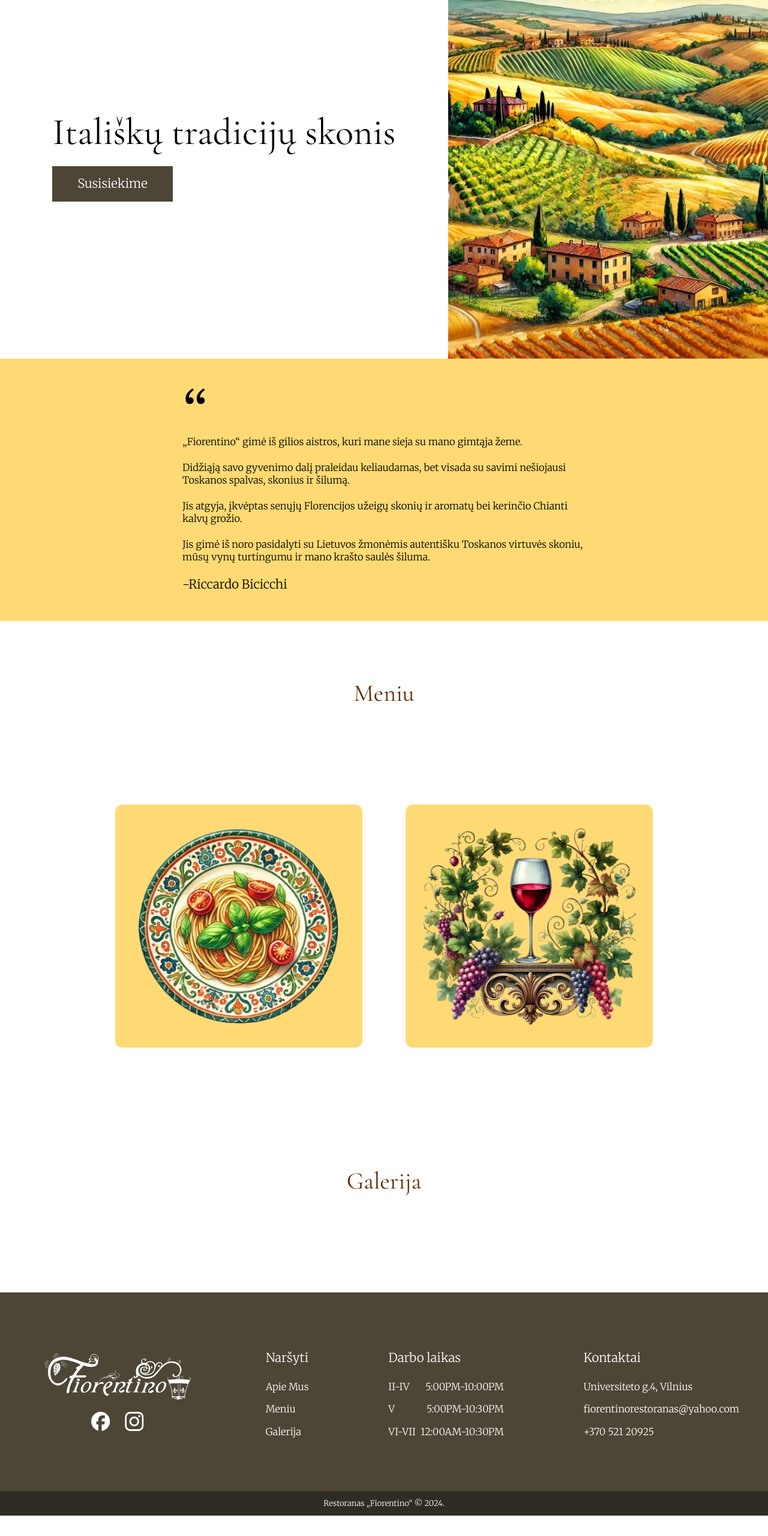
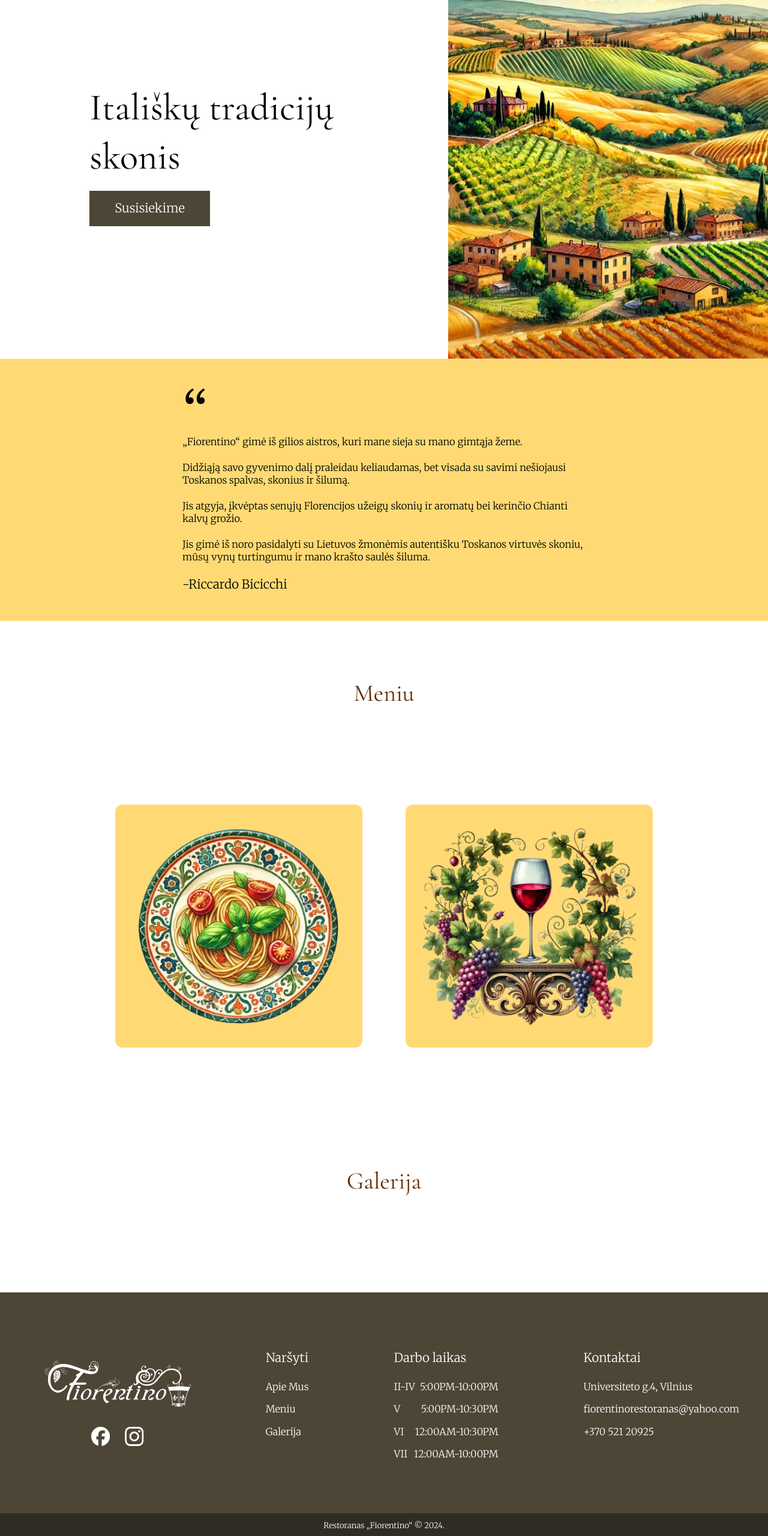
Before and after one commit to DanieliusRyliskis/Fiorentino, an Astro site: page / in a window 1280 px wide. Shown: the part 200-2760 px from the top of the page at 60% size. Before the commit the page ends 2726 px from the top, so only its background shows below. Built offline with nearby package versions, Linux system fonts and the light colour scheme; Astro itself is replaced by a stand-in of ours.

Commit message:
Edit working hours

```diff
--- a/src/components/Footer.astro
+++ b/src/components/Footer.astro
@@ -77,7 +77,7 @@ const content = renderContent()
         </a>
         <!-- Links Flexbox Container -->
         <div
-            class="lg:flex lg:justify-between lg:col-[5/13] lg:row-[1/4] lg:items-center"
+            class="lg:flex lg:justify-between lg:col-[5/13] lg:row-[1/4] lg:items-start"
         >
             <!-- Section 1 -->
             <div>
@@ -120,8 +120,15 @@ const content = renderContent()
                         <li
                             class="py-2 flex flex-row justify-center lg:justify-between flex-nowrap gap-x-2"
                         >
-                            <span class="text-nowrap">VI-VII</span><span
+                            <span class="text-nowrap">VI</span><span
                                 class="text-nowrap">12:00AM-10:30PM</span
+                            >
+                        </li>
+                        <li
+                            class="py-2 flex flex-row justify-center lg:justify-between flex-nowrap gap-x-2"
+                        >
+                            <span class="text-nowrap">VII</span><span
+                                class="text-nowrap">12:00AM-10:00PM</span
                             >
                         </li>
                     </div>
--- a/src/components/Hero.astro
+++ b/src/components/Hero.astro
@@ -39,7 +39,7 @@ const content = renderContent()
 >
     <div class="lg:col-[1/8] flex justify-center">
         <!-- Change my -->
-        <div class="max-w-xl my-8 mx-4">
+        <div class="max-w-md my-8 mx-4">
             <h1 class="cormorant-garamond-regular text-5xl pb-4">
                 {content[0]}
             </h1>
--- a/src/components/Menu.astro
+++ b/src/components/Menu.astro
@@ -110,7 +110,7 @@ const PDFs = await getPDFs();
                     />
                 </picture>
             </a>
-            <h6 class="text-xl pt-2 lg:hidden">Patiekalai</h6>
+            <h6 class="text-xl pt-2 lg:hidden">{content.text[1]}</h6>
         </div>
         <div
             class="flex flex-col items-center w-1/2 lg:flex-row lg:justify-end"
@@ -140,7 +140,7 @@ const PDFs = await getPDFs();
                     />
                 </picture>
             </a>
-            <h6 class="text-xl pt-2 lg:hidden">Vynai</h6>
+            <h6 class="text-xl pt-2 lg:hidden">{content.text[2]}</h6>
         </div>
     </div>
 </section>
```
